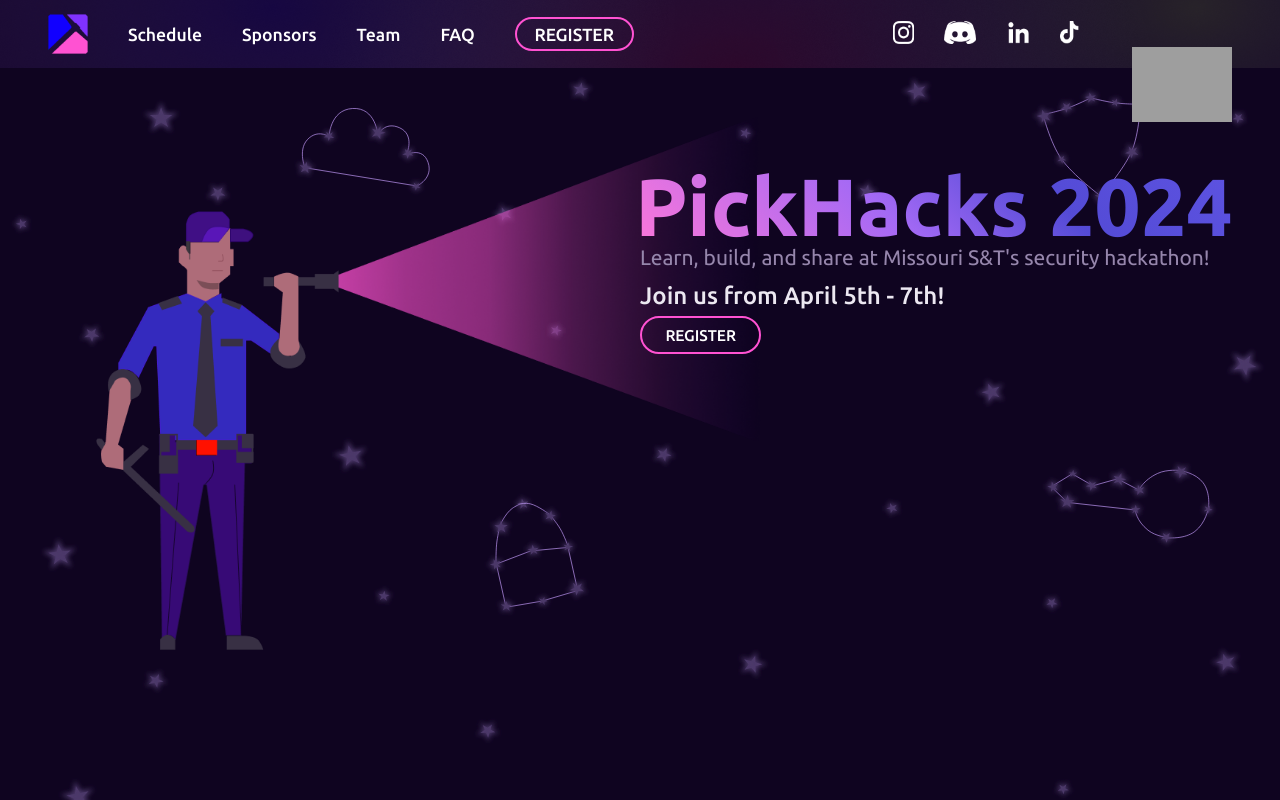
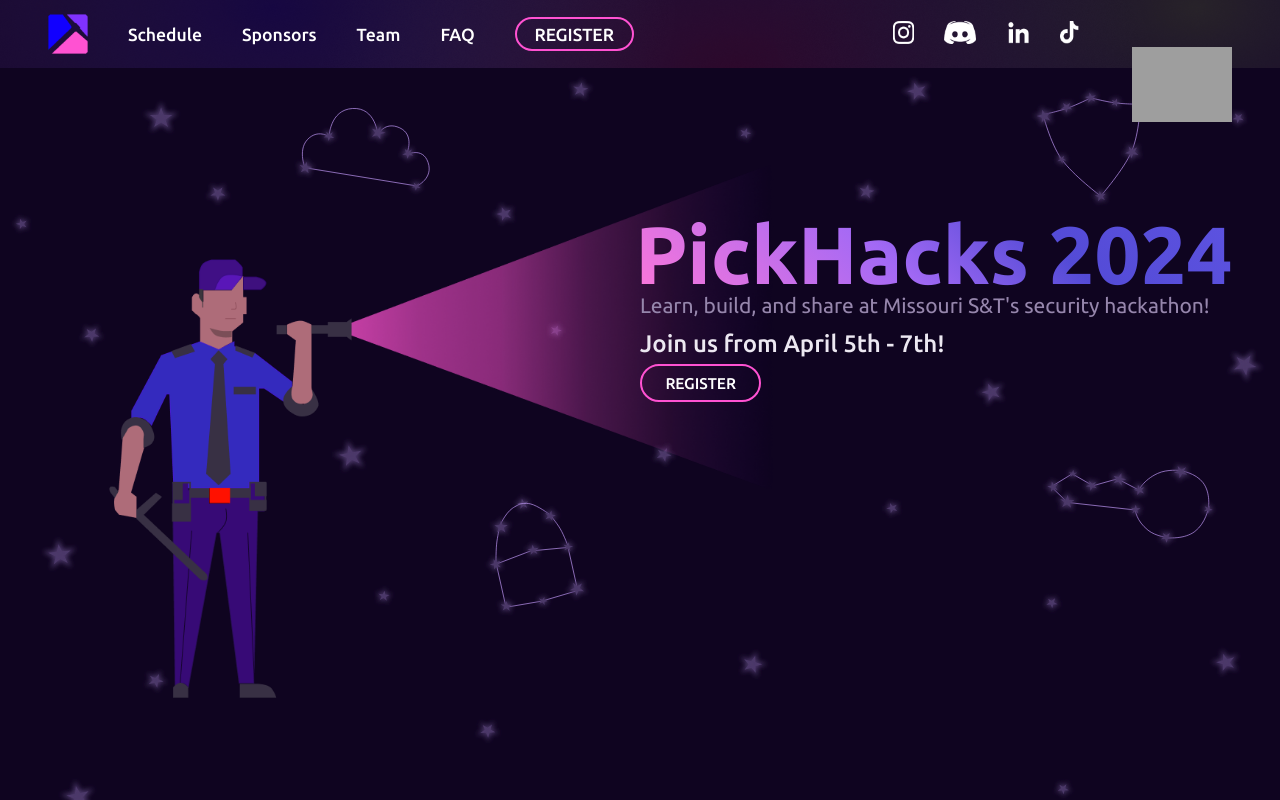
Before and after one commit to acmhack/pickhacks-2024, a Next.js app: page / in a window 1280 px wide. Built offline with nearby package versions, Linux system fonts and the light colour scheme; grey boxes are pictures that could not be loaded.

Commit message:
updated hero page

```diff
--- a/src/styles/components/Hero.module.css
+++ b/src/styles/components/Hero.module.css
@@ -13,8 +13,8 @@
 	height: 47.5em;
 	width: 70em;
 	position: absolute;
-	top: 10%;
-	left: 15%;
+	top: 16%;
+	left: 17%;
 }
 
 .right {
@@ -23,6 +23,7 @@
 	flex-direction: column;
 	gap: 1em;
 	top: 25%;
+	top: 31%;
 }
 
 .title {
@@ -66,12 +67,12 @@
 	cursor: pointer;
 }
 
-@media screen and (max-width: 1700px) {
+@media screen and (max-width: 1650px) {
 	.main {
 		font-size: 14px;
 	}
 	.right {
-		top: 22.5%;
+		top: 28%;
 	}
 }
 @media screen and (max-width: 1460px) {
@@ -84,7 +85,7 @@
 		font-size: 12px;
 	}
 	.right {
-		top: 21%;
+		top: 27%;
 	}
 }
 @media screen and (max-width: 1226px) {
@@ -92,7 +93,7 @@
 		font-size: 11px;
 	}
 	.right {
-		top: 20%;
+		top: 26%;
 	}
 }
 @media screen and (max-width: 1139px) {
```
